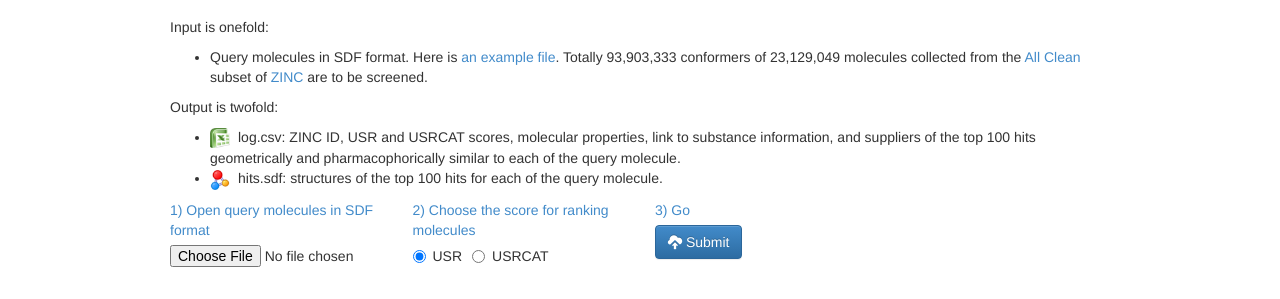
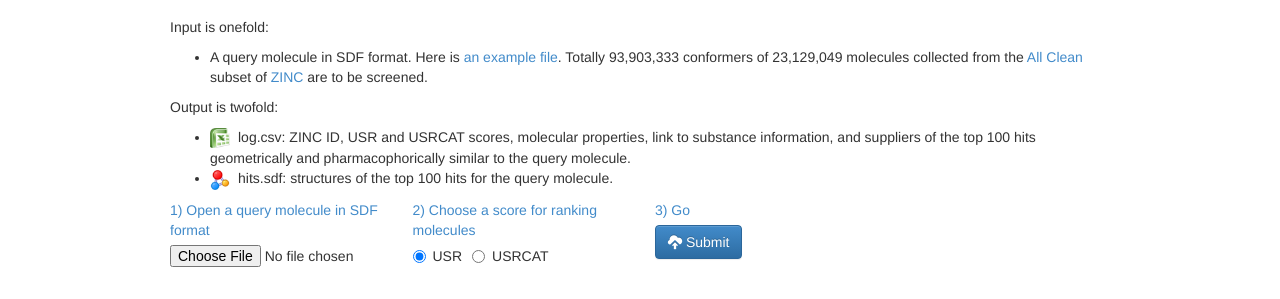
Before and after one commit to LouaiKB/USR-VS, a website: page public/index.html in a window 1280 px wide. Shown: the part 257-556 px from the top of the page. Drawn offline with nearby package versions, Linux system fonts and the light colour scheme.

Commit message:
Restricted the number of query molecules to 1

```diff
--- a/public/index.html
+++ b/public/index.html
@@ -36,7 +36,7 @@
         <div class="col-md-12">
           <p>Input is onefold:</p>
           <ul>
-            <li>Query molecules in SDF format. Here is <a href="example.sdf">an example file</a>. Totally 93,903,333 conformers of 23,129,049 molecules collected from the <a href="http://zinc.docking.org/subsets/all-clean">All Clean</a> subset of <a href="http://zinc.docking.org">ZINC</a> are to be screened.</li>
+            <li>A query molecule in SDF format. Here is <a href="example.sdf">an example file</a>. Totally 93,903,333 conformers of 23,129,049 molecules collected from the <a href="http://zinc.docking.org/subsets/all-clean">All Clean</a> subset of <a href="http://zinc.docking.org">ZINC</a> are to be screened.</li>
           </ul>
         </div>
       </div>
@@ -44,20 +44,20 @@
         <div class="col-md-12">
           <p>Output is twofold:</p>
           <ul>
-            <li><img src="excel.png" alt="">log.csv: ZINC ID, USR and USRCAT scores, molecular properties, link to substance information, and suppliers of the top 100 hits geometrically and pharmacophorically similar to each of the query molecule.</li>
-            <li><img src="molecule.png" alt="">hits.sdf: structures of the top 100 hits for each of the query molecule.</li>
+            <li><img src="excel.png" alt="">log.csv: ZINC ID, USR and USRCAT scores, molecular properties, link to substance information, and suppliers of the top 100 hits geometrically and pharmacophorically similar to the query molecule.</li>
+            <li><img src="molecule.png" alt="">hits.sdf: structures of the top 100 hits for the query molecule.</li>
           </ul>
         </div>
       </div>
       <div class="row" role="form">
         <div class="col-md-3">
           <div class="form-group">
-            <label for="query"><a title="must be provided, at most 100KB" id="query_label">1) Open query molecules in SDF format</a></label> <input type="file" id="query">
+            <label for="query"><a title="must be provided, at most 100KB" id="query_label">1) Open a query molecule in SDF format</a></label> <input type="file" id="query">
           </div>
         </div>
         <div class="col-md-3">
           <div class="form-group">
-            <label><a>2) Choose the score for ranking molecules</a></label>
+            <label><a>2) Choose a score for ranking molecules</a></label>
             <div class="input-group">
               <label class="radio-inline">
                 <input type="radio" name="usrRadioOptions" value="0" checked>USR
--- a/public/iview/index.js
+++ b/public/iview/index.js
@@ -69,7 +69,7 @@ $(function () {
 				job[key] = new Date(job[key]);
 				job[key+'F'] = $.format.date(job[key], 'yyyy/MM/dd HH:mm:ss.SSS');
 			});
-			job.info = job.completed ? (job.error ? job.error : 'Completed ' + job.nqueries + ' queries in ' + (runtime=((job['completed']-job['started'])*0.001)).toFixed(3) + ' seconds.<br>Screening speed was ' + (93.903333*parseInt(job.nqueries)/runtime).toFixed(0) + ' million 3D conformers per second.') : (job.started ? 'Execution in progress <img src="loading.gif" style="width: 16px; height: 16px;">' : 'Queued for execution');
+			job.info = job.completed ? (job.error ? ["", "Failed to parse the query file. Please choose a file in SDF format."][parseInt(job.error)] : 'Completed ' + job.nqueries + ' queries in ' + (runtime=((job['completed']-job['started'])*0.001)).toFixed(3) + ' seconds.<br>Screening speed was ' + (93.903333*parseInt(job.nqueries)/runtime).toFixed(0) + ' million 3D conformers per second.') : (job.started ? 'Execution in progress <img src="loading.gif" style="width: 16px; height: 16px;">' : 'Queued for execution');
 			$('span', status).each(function(d) {
 				var t = $(this);
 				var c = job[t.attr('id')];
```
Also changed, not shown: 2 other files.
